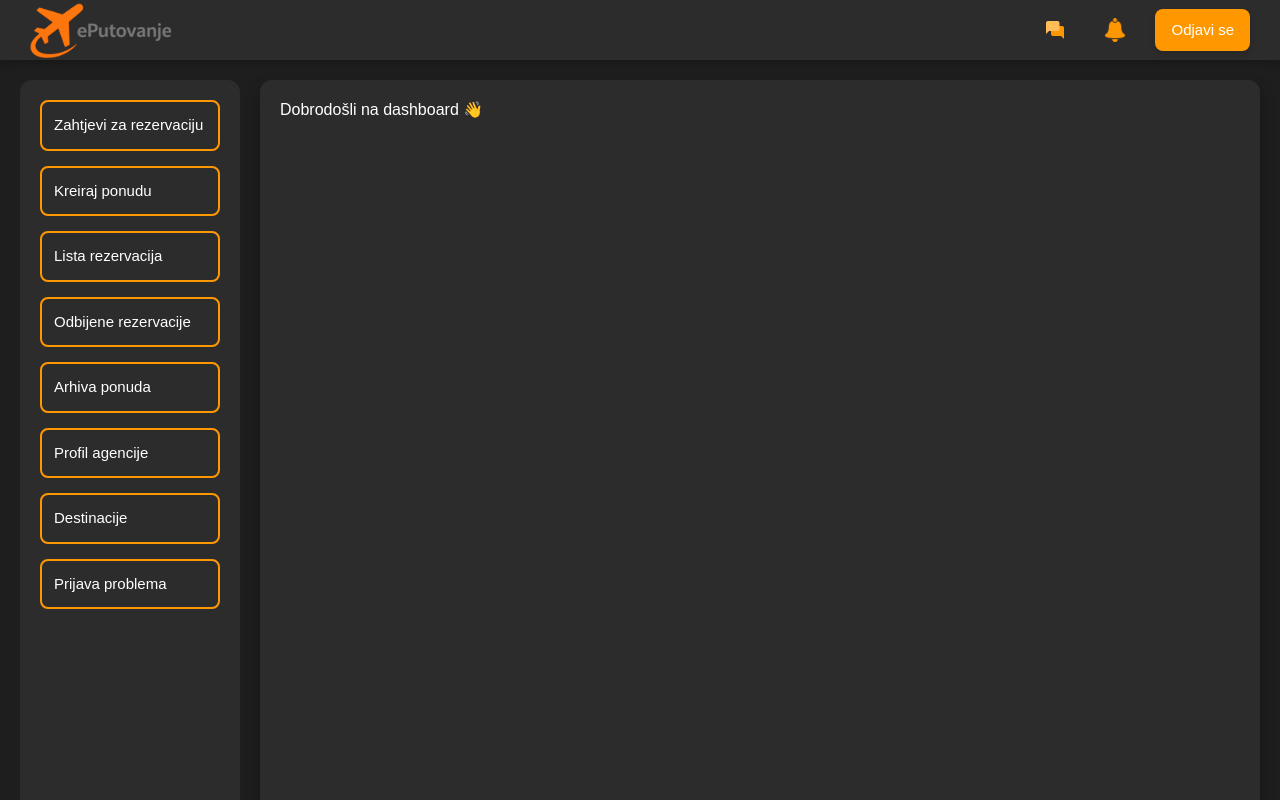
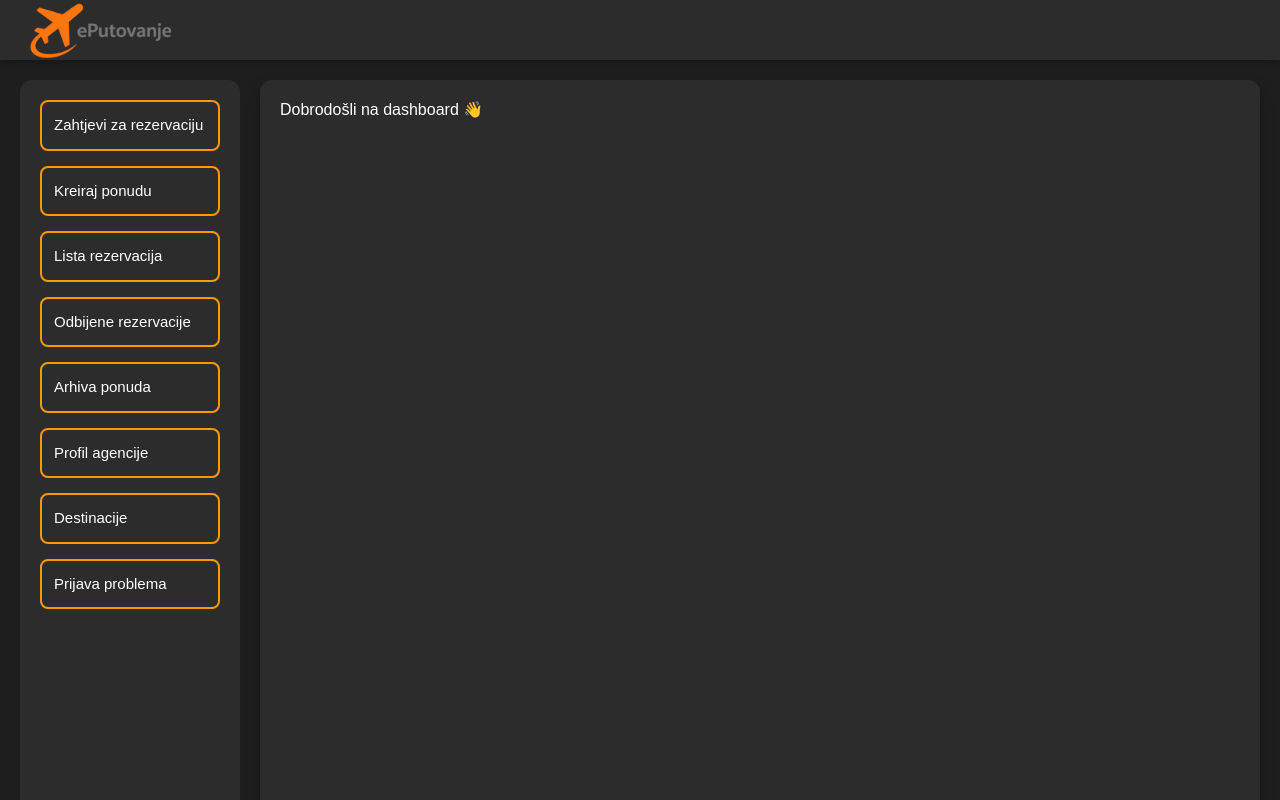
Before and after one commit to SZeljkovic/ePutovanje, a React (Create React App) app in the folder client/: page /agency in a window 1280 px wide. Shown: the top 800 px of the page. Built offline with nearby package versions, Linux system fonts and the light colour scheme.

Commit message:
Kad se adm/agencija odjave dugmad za obavjestenja i poruke su bila jos uvijek vidljiva.

```diff
--- a/client/src/components/Header/Header.jsx
+++ b/client/src/components/Header/Header.jsx
@@ -1,10 +1,12 @@
-import React from "react";
+import React, { useContext } from "react";
 import logo from "../../assets/logo3.png";
 import chatIcon from "../../assets/chat.png";
 import bellIcon from "../../assets/bell.png";
 import "./Header.css";
+import { AuthContext } from "../../context/AuthContext";
 
-const Header = ({ setActiveSection, logout, navigate }) => {
+const Header = ({ setActiveSection, navigate }) => {
+  const { token, user, logout } = useContext(AuthContext);
 
   return (
     <header className="header">
@@ -13,7 +15,8 @@ const Header = ({ setActiveSection, logout, navigate }) => {
       </div>
 
       <div className="header-right">
-        {/*<button onClick={() => setActiveSection("profile")}>Moj Profil</button>*/}
+        {token && user ? (
+          <>
             <button
               className="chat-btn"
               onClick={() => navigate("/inbox")}
@@ -21,6 +24,7 @@ const Header = ({ setActiveSection, logout, navigate }) => {
             >
               <img src={chatIcon} alt="Chat" className="chat-icon" />
             </button>
+
             <button
               className="notif-btn"
               onClick={() => navigate("/notifications")}
@@ -38,6 +42,8 @@ const Header = ({ setActiveSection, logout, navigate }) => {
             >
               Odjavi se
             </button>
+          </>
+        ) : null}
       </div>
     </header>
   );
```
Lines whose indentation alone changed are shown as unchanged.
